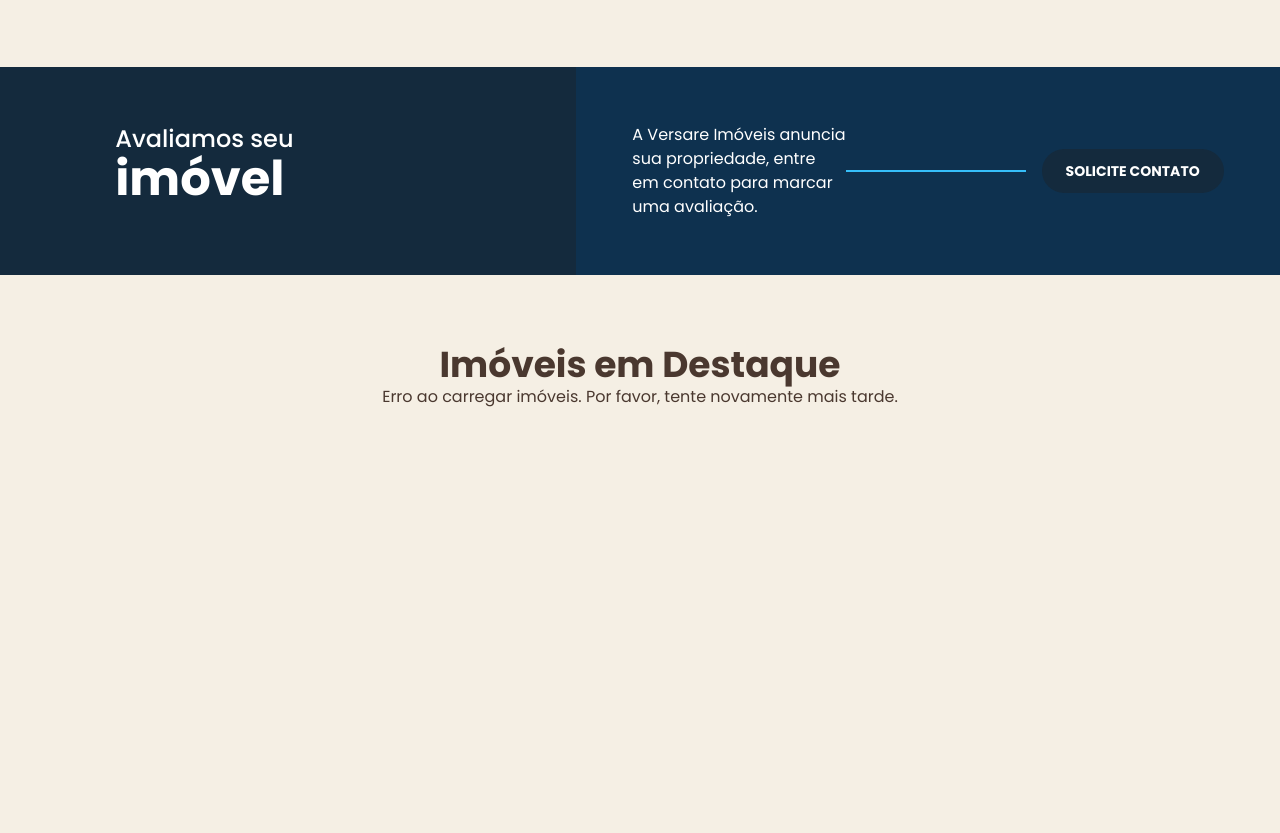
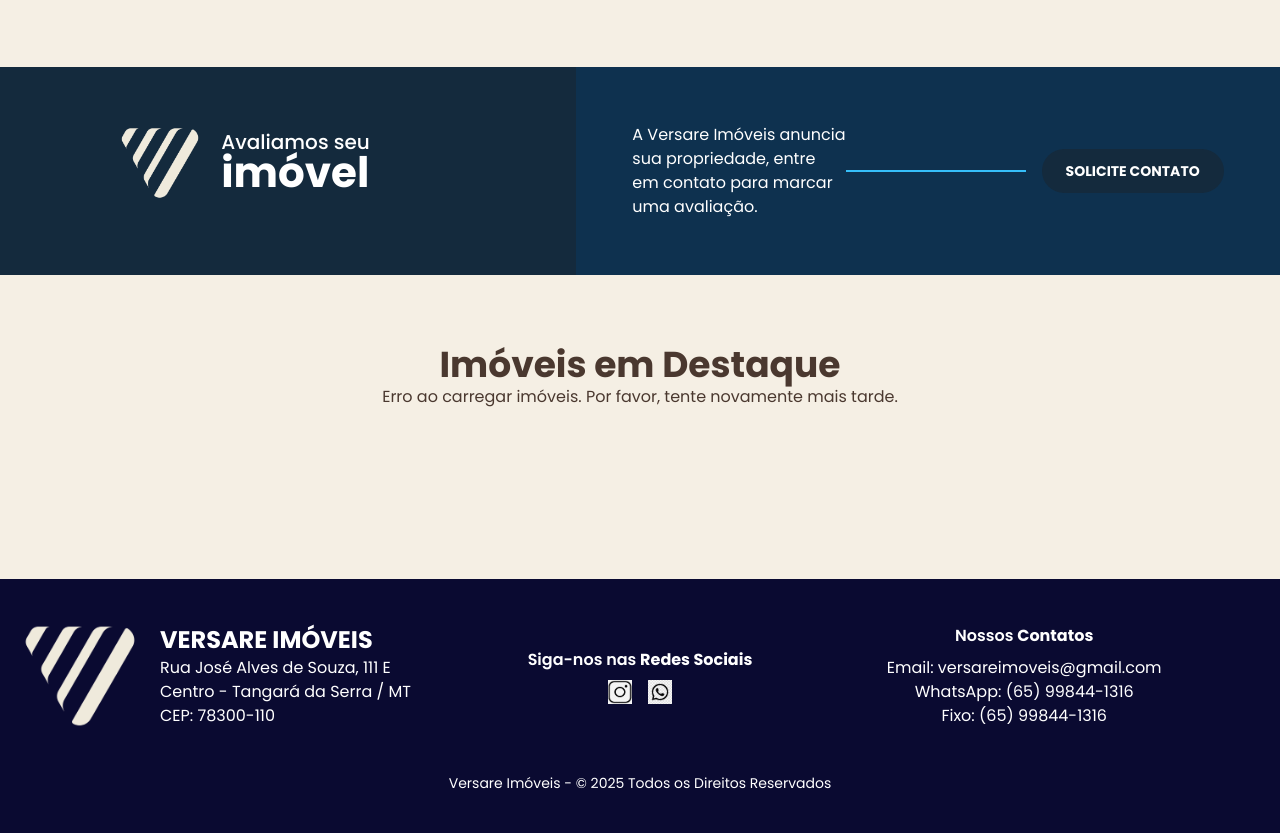
Before and after one commit to ojoaopaulogaldino/WebSite-Imobiliaria, a website with bundled scripts: page src/index.html in a window 1280 px wide. Shown: the part 1360-2193 px from the top of the page. Before the commit the page ends 1839 px from the top, so only its background shows below. Built offline with nearby package versions, Linux system fonts and the light colour scheme; files whose address does not match are found by name.

Commit message:
alterações no front end

```diff
--- a/src/index.html
+++ b/src/index.html
@@ -1,26 +1,32 @@
 <!doctype html>
 <html>
+
 <head>
     <meta charset="UTF-8">
     <meta name="viewport" content="width=device-width, initial-scale=1.0">
     <link href="./output.css" rel="stylesheet">
-    <link href="https://fonts.googleapis.com/css2?family=Poppins:wght@400;500;600;700;800;900&display=swap" rel="stylesheet" />
-    <link rel="stylesheet" href="https://cdn.jsdelivr.net/npm/swiper@11/swiper-bundle.min.css"/>
+    <link href="https://fonts.googleapis.com/css2?family=Poppins:wght@400;500;600;700;800;900&display=swap"
+        rel="stylesheet" />
+    <link rel="stylesheet" href="https://cdn.jsdelivr.net/npm/swiper@11/swiper-bundle.min.css" />
     <style>
         /* Menu mobile */
         .mobile-menu-btn {
             display: none;
         }
+
         .mobile-menu {
             display: none;
         }
+
         @media (max-width: 1024px) {
             .desktop-menu {
                 display: none;
             }
+
             .mobile-menu-btn {
                 display: flex;
             }
+
             .mobile-menu {
                 display: none;
                 position: fixed;
@@ -33,14 +39,17 @@
                 flex-direction: column;
                 padding: 20px;
             }
+
             .mobile-menu.active {
                 display: flex;
             }
+
             .mobile-menu ul {
                 flex-direction: column;
                 gap: 20px;
                 margin-top: 50px;
             }
+
             .mobile-menu-header {
                 display: flex;
                 justify-content: space-between;
@@ -50,6 +59,7 @@
         }
     </style>
 </head>
+
 <body>
     <nav class="bg-white">
         <div class="flex items-center justify-between w-full max-w-[1130px] py-[22px] mx-auto px-4 lg:px-0">
@@ -78,7 +88,8 @@
                 <span class="font-semibold">Fale Conosco</span>
             </a>
             <button class="mobile-menu-btn" onclick="toggleMobileMenu()">
-                <svg xmlns="http://www.w3.org/2000/svg" width="24" height="24" viewBox="0 0 24 24" fill="none" stroke="currentColor" stroke-width="2" stroke-linecap="round" stroke-linejoin="round">
+                <svg xmlns="http://www.w3.org/2000/svg" width="24" height="24" viewBox="0 0 24 24" fill="none"
+                    stroke="currentColor" stroke-width="2" stroke-linecap="round" stroke-linejoin="round">
                     <line x1="3" y1="12" x2="21" y2="12"></line>
                     <line x1="3" y1="6" x2="21" y2="6"></line>
                     <line x1="3" y1="18" x2="21" y2="18"></line>
@@ -94,7 +105,8 @@
                 <img src="assets/images/logos/Logotipo - Versare - Marrom.png" alt="logo" class="w-[110px] h-auto">
             </a>
             <button onclick="toggleMobileMenu()">
-                <svg xmlns="http://www.w3.org/2000/svg" width="24" height="24" viewBox="0 0 24 24" fill="none" stroke="currentColor" stroke-width="2" stroke-linecap="round" stroke-linejoin="round">
+                <svg xmlns="http://www.w3.org/2000/svg" width="24" height="24" viewBox="0 0 24 24" fill="none"
+                    stroke="currentColor" stroke-width="2" stroke-linecap="round" stroke-linejoin="round">
                     <line x1="18" y1="6" x2="6" y2="18"></line>
                     <line x1="6" y1="6" x2="18" y2="18"></line>
                 </svg>
@@ -127,37 +139,51 @@
 
     <header class="flex flex-col w-full">
         <section id="Hero-Banner" class="relative flex flex-col lg:flex-row h-auto lg:h-[720px] -mb-[93px]">
-            <div id="Hero-Text" class="relative flex flex-col w-full max-w-full lg:max-w-[650px] h-fit rounded-[30px] border border-[#E0DEF7] p-6 lg:p-10 gap-[20px] lg:gap-[30px] bg-white mt-[30px] lg:mt-[70px] mx-4 lg:ml-[calc((100%-1130px)/2)] z-10">
+            <div id="Hero-Text"
+                class="relative flex flex-col w-full max-w-full lg:max-w-[650px] h-fit rounded-[30px] border border-[#E0DEF7] p-6 lg:p-10 gap-[20px] lg:gap-[30px] bg-white mt-[30px] lg:mt-[70px] mx-4 lg:ml-[calc((100%-1130px)/2)] z-10">
                 <div class="flex items-center w-fit rounded-full py-2 px-4 gap-[10px] bg-[#18110e]">
                     <img src="assets/images/icons/crown-white.svg" class="w-5 h-5" alt="icon">
-                    <span class="font-semibold text-white text-sm lg:text-base">Mais que imóveis, realizamos sonhos</span>
+                    <span class="font-semibold text-white text-sm lg:text-base">Mais que imóveis, realizamos
+                        sonhos</span>
                 </div>
-                <h1 class="font-extrabold text-[32px] lg:text-[50px] leading-[42px] lg:leading-[60px] text-[#142a3d]">Encontre o Imóvel<br>ideal com quem entende do assunto</h1>
-                <p class="text-base lg:text-lg leading-7 lg:leading-8 text-[#000929]">Excelentes oportunidades para morar ou investir!</p>
+                <h1 class="font-extrabold text-[32px] lg:text-[50px] leading-[42px] lg:leading-[60px] text-[#142a3d]">
+                    Encontre o Imóvel<br>ideal com quem entende do assunto</h1>
+                <p class="text-base lg:text-lg leading-7 lg:leading-8 text-[#000929]">Excelentes oportunidades para
+                    morar ou investir!</p>
                 <div class="flex flex-col md:flex-row items-center gap-3 lg:gap-5">
                     <a href="imoveis.html" class="btn btn-primary btn-lg w-full md:w-auto">
-                        <img src="assets/images/icons/slider-horizontal-white.svg" class="w-[24px] h-[24px] lg:w-[30px] lg:h-[30px]" alt="icon">
-                        <span class="font-bold text-lg lg:text-xl leading-[24px] lg:leading-[30px] text-[#F7F7FD]">Explorar Imóveis</span>
+                        <img src="assets/images/icons/slider-horizontal-white.svg"
+                            class="w-[24px] h-[24px] lg:w-[30px] lg:h-[30px]" alt="icon">
+                        <span
+                            class="font-bold text-lg lg:text-xl leading-[24px] lg:leading-[30px] text-[#F7F7FD]">Explorar
+                            Imóveis</span>
                     </a>
                     <a href="quem-somos.html" class="btn btn-secondary btn-lg w-full md:w-auto mt-2 md:mt-0">
-                        <img src="assets/images/icons/video-octagon.svg" class="w-[24px] h-[24px] lg:w-[30px] lg:h-[30px]" alt="icon">
-                        <span class="font-semibold text-lg lg:text-xl leading-[24px] lg:leading-[30px]">Conheça a Versare</span>
+                        <img src="assets/images/icons/video-octagon.svg"
+                            class="w-[24px] h-[24px] lg:w-[30px] lg:h-[30px]" alt="icon">
+                        <span class="font-semibold text-lg lg:text-xl leading-[24px] lg:leading-[30px]">Conheça a
+                            Versare</span>
                     </a>
                 </div>
             </div>
-            <div id="Hero-Image" class="relative w-full lg:absolute lg:right-0 lg:w-[calc(100%-((100%-1130px)/2)-305px)] h-[300px] md:h-[400px] lg:h-[720px] rounded-bl-[40px] overflow-hidden mt-6 lg:mt-0">
-                <img src="assets/images/backgrounds/banner.png" class="w-full h-full object-cover" alt="hero background">
+            <div id="Hero-Image"
+                class="relative w-full lg:absolute lg:right-0 lg:w-[calc(100%-((100%-1130px)/2)-305px)] h-[300px] md:h-[400px] lg:h-[720px] rounded-bl-[40px] overflow-hidden mt-6 lg:mt-0">
+                <img src="assets/images/backgrounds/banner.png" class="w-full h-full object-cover"
+                    alt="hero background">
             </div>
         </section>
-        <div class="flex flex-col pt-[50px] pb-10 px-4 lg:px-[120px] gap-10 bg-[#142a3d]" style="height: auto; min-height: 15em; z-index: 3;">
+        <div class="flex flex-col pt-[50px] pb-10 px-4 lg:px-[120px] gap-10 bg-[#142a3d]"
+            style="height: auto; min-height: 15em; z-index: 3;">
             <div id="filter-container" class="bg-white rounded-lg shadow-md p-6 w-full max-w-[1130px] mx-auto">
                 <!-- O formulário de filtro será inserido aqui pelo JavaScript -->
             </div>
         </div>
     </header>
     <section id="Cities" class="flex flex-col gap-[30px] mt-[15em] px-4 lg:px-0">
-        <div class="w-full max-w-[1130px] mx-auto flex flex-col md:flex-row items-start md:items-center justify-between gap-4 md:gap-0">
-            <h2 class="font-bold text-[28px] lg:text-[32px] leading-[40px] lg:leading-[48px]">Descubra Imóveis<br>Nas Melhores Localidades</h2>
+        <div
+            class="w-full max-w-[1130px] mx-auto flex flex-col md:flex-row items-start md:items-center justify-between gap-4 md:gap-0">
+            <h2 class="font-bold text-[28px] lg:text-[32px] leading-[40px] lg:leading-[48px]">Descubra Imóveis<br>Nas
+                Melhores Localidades</h2>
             <!-- <a href="index.html" class="btn btn-secondary btn-md">
                 Ver Todas as Regiões
             </a> -->
@@ -173,19 +199,32 @@
     </section>
 
     <!-- Banner de Avaliação de Imóveis com design semelhante à imagem -->
-    <section id="Evaluation-Banner" class="w-full mx-auto mt-[70px] lg:mt-[100px] overflow-hidden bg-[#f7f7fd]" style="background-color: rgb(10, 10, 49); padding-left: 0; padding-right: 0; gap: 30px;">
+    <section id="Evaluation-Banner" class="w-full mx-auto mt-[70px] lg:mt-[100px] overflow-hidden bg-[#f7f7fd]"
+        style="background-color: rgb(10, 10, 49); padding-left: 0; padding-right: 0; gap: 30px;">
         <div class="w-full flex flex-col md:flex-row">
             <!-- Lado esquerdo - Azul -->
             <div class="w-full md:w-[45%] bg-[#142a3d] py-8 md:py-14">
-                <div class="text-white pl-[10%] md:pl-[20%]">
-                    <p class="text-xl md:text-2xl font-medium">Avaliamos seu</p>
-                    <h2 class="text-3xl md:text-4xl lg:text-5xl font-bold">imóvel</h2>
+                <div class="text-white pl-[10%] md:pl-[20%] flex items-center">
+                    <div class="flex items-center">
+                        <!-- Logo com tamanho e espaçamento ajustados -->
+                        <img src="assets/images/logos/simbcreme.png" alt="Logo" style="height: 5em; margin-right: 1em;">
+
+                        <!-- Container de texto empilhado sem margens extras -->
+                        <div class="flex flex-col items-start" style="line-height: 1;">
+                            <p style="font-size: 1.25rem; margin: 0.5; line-height: 1; font-weight: 500;">
+                                Avaliamos seu
+                            </p>
+                            <h2 class="font-bold" style="font-size: 42px; margin: 0; line-height: 1;">
+                                imóvel
+                            </h2>
                         </div>
                     </div>
-
+                </div>
+            </div>
             <!-- Lado direito - Azul escuro -->
             <div class="w-full md:w-[55%] bg-[#0e314f] py-8 md:py-14">
-                <div class="flex flex-col md:flex-row items-center justify-between px-[5%] md:px-[8%] space-y-6 md:space-y-0">
+                <div
+                    class="flex flex-col md:flex-row items-center justify-between px-[5%] md:px-[8%] space-y-6 md:space-y-0">
                     <p class="text-white text-center md:text-left text-sm md:text-base max-w-[400px]">
                         A Versare Imóveis anuncia sua propriedade, entre em contato para marcar uma avaliação.
                     </p>
@@ -214,6 +253,7 @@
                         grid-template-columns: repeat(2, 1fr);
                     }
                 }
+
                 @media (min-width: 1024px) {
                     .cards-grid {
                         grid-template-columns: repeat(3, 1fr);
@@ -221,6 +261,54 @@
                 }
             </style>
         </div>
+    </section>
+
+    <section id="Evaluation-Banner" class="w-full mx-auto mt-[70px] lg:mt-[100px] overflow-hidden bg-[#f7f7fd]"
+        style="background-color: rgb(10, 10, 49); padding: 0; gap: 30px;">
+        <footer class="bg-[#0C1E2C] text-white py-10">
+            <div class="w-full max-w-7xl mx-auto px-4 flex flex-col md:flex-row items-center gap-8">
+
+                <!-- Logo e Endereço -->
+                <div class="flex flex-1 items-center">
+                    <img src="assets/images/logos/simbcreme.png" alt="Versare Imóveis" class="w-32 object-contain mr-4">
+                    <div>
+                        <h2 class="text-2xl font-bold">VERSARE IMÓVEIS</h2>
+                        <p>Rua José Alves de Souza, 111 E</p>
+                        <p>Centro - Tangará da Serra / MT</p>
+                        <p>CEP: 78300-110</p>
+                    </div>
+                </div>
+
+                <!-- Redes Sociais -->
+                <div class="flex flex-3 flex-col text-left">
+                    <h3 class="font-semibold mb-2">
+                        Siga-nos nas <span class="text-white font-bold">Redes Sociais</span>
+                    </h3>
+                    <div class="flex justify-center gap-4">
+                        <a href="https://www.instagram.com/versare_imoveis/" target="_blank">
+                            <img src="assets/images/icons/instagramlogomono.jpeg" alt="Instagram" class="w-6 h-6" />
+                        </a>
+                        <a href="https://wa.me/5565998441316" target="_blank">
+                            <img src="assets/images/icons/logowhatsmono.png" alt="WhatsApp" class="w-6 h-6" />
+                        </a>
+                    </div>
+                </div>
+
+                <!-- Contatos -->
+                <div class="flex flex-1 flex-col text-center">
+                    <h3 class="font-semibold mb-2">Nossos <span class="text-white font-bold">Contatos</span></h3>
+                    <p>Email: <a href="mailto:versareimoveis@gmail.com"
+                            class="text-green-400">versareimoveis@gmail.com</a></p>
+                    <p>WhatsApp: <a href="https://wa.me/5565998441316" class="text-green-400">(65) 99844-1316</a></p>
+                    <p>Fixo: (65) 99844-1316</p>
+                </div>
+
+            </div>
+
+            <div class="text-center mt-10 text-sm text-white/60">
+                <p>Versare Imóveis - © 2025 Todos os Direitos Reservados</p>
+            </div>
+        </footer>
     </section>
 
     <script src="https://cdn.jsdelivr.net/npm/swiper@11/swiper-bundle.min.js"></script>
@@ -238,7 +326,7 @@
     <script type="module">
         import { initializeLocalidadesFrontend } from './assets/js/modules/localidades-frontend.js';
 
-      document.addEventListener('DOMContentLoaded', function() {
+        document.addEventListener('DOMContentLoaded', function () {
             // Inicializa o swiper para o carrossel de cidades
             window.swiper = new Swiper('.swiper', {
                 slidesPerView: 'auto',
@@ -255,4 +343,5 @@
         });
     </script>
 </body>
+
 </html>
```
Also changed, not shown: src/assets/images/icons/instagram.jpeg (added), src/assets/images/icons/instagramlogomono.jpeg (added), src/assets/images/icons/logowhatsmono.png (added), src/assets/images/icons/whatsapp.svg (added), src/assets/images/logos/simbcreme.png (added). Lines whose indentation alone changed are shown as unchanged.
